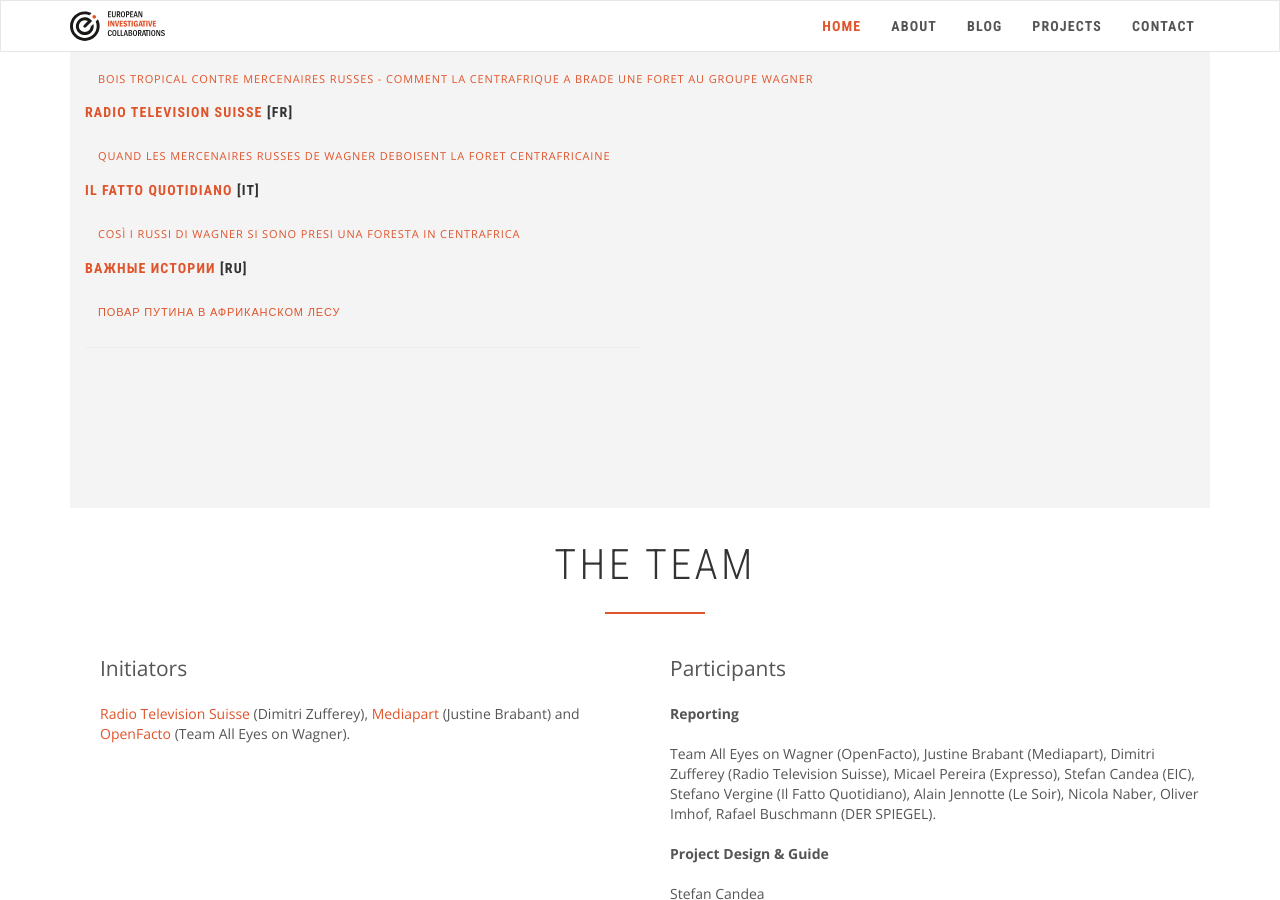
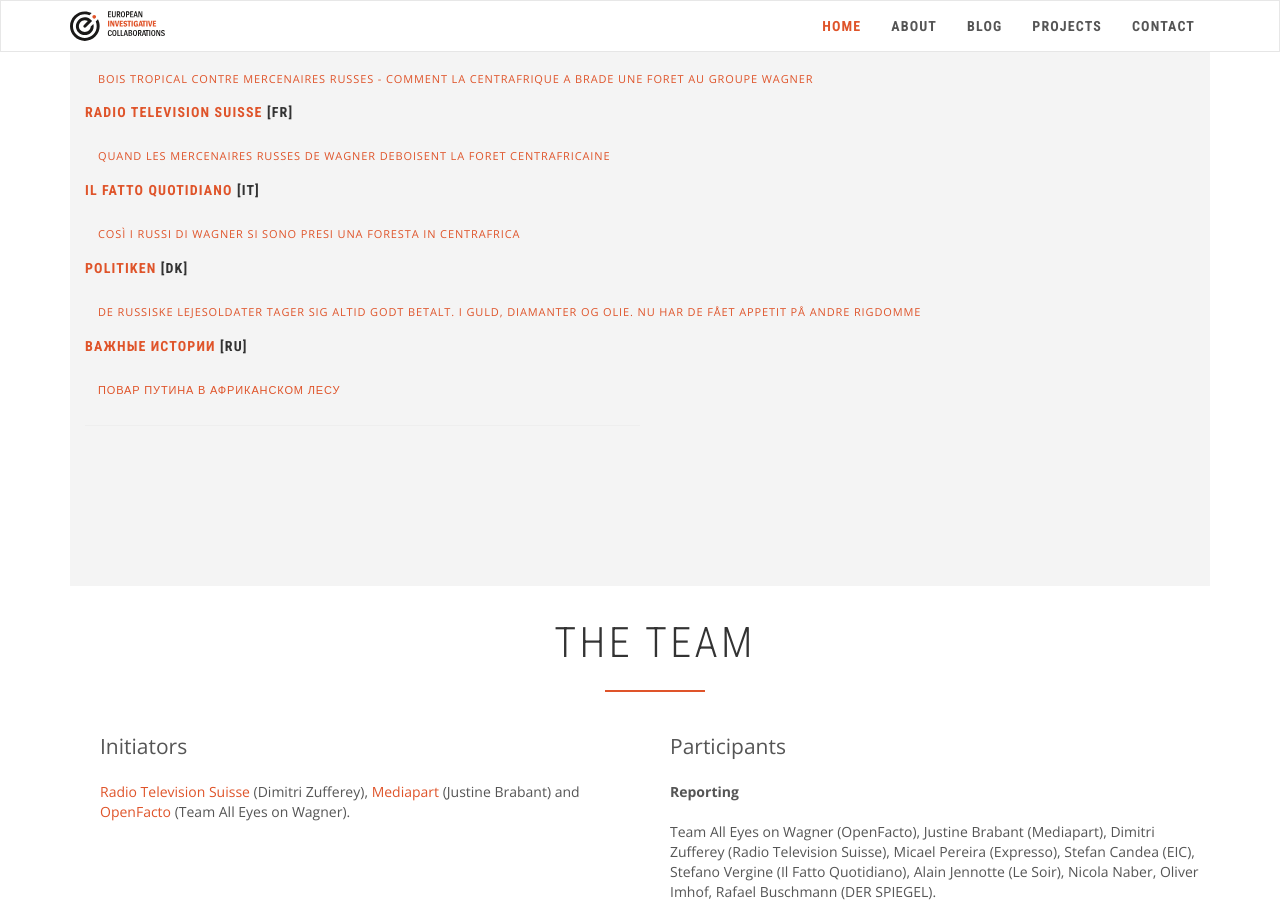
Before and after one commit to eic-network/eic-incubator.github.io, a Jekyll site: the page built from _projects/bois-rouge.md, in a window 1280 px wide and 900 px high, scrolled down 1416 px. Built offline with Jekyll 4.4.1, drawn with Linux system fonts in a browser that asks for light colours; nearby versions of some CDN libraries.

Commit message:
Update bois-rouge.md

```diff
--- a/_projects/bois-rouge.md
+++ b/_projects/bois-rouge.md
@@ -67,6 +67,12 @@ publications:
     url: https://www.ilfattoquotidiano.it/in-edicola/articoli/2022/07/26/cosi-i-russi-di-wagner-si-sono-presi-una-foresta-in-centrafrica/6742435/
   name: Il Fatto Quotidiano
   url: https://www.rts.ch/
+- lang: "[DK]"
+  links:
+  - name: De russiske lejesoldater tager sig altid godt betalt. I guld, diamanter og olie. Nu har de fået appetit på andre rigdomme
+    url: https://politiken.dk/udland/art8896911/De-russiske-lejesoldater-tager-sig-altid-godt-betalt.-I-guld-diamanter-og-olie.-Nu-har-de-f%C3%A5et-appetit-p%C3%A5-andre-rigdomme
+  name: Politiken
+  url: https://politiken.dk/
 - lang: "[RU]"
   links:
   - name: Повар Путина в африканском лесу
```
